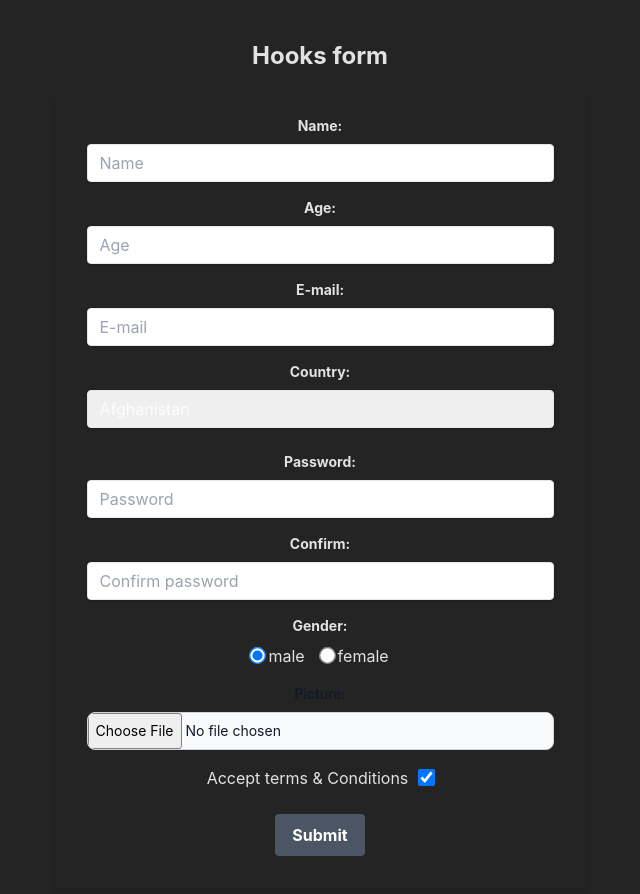
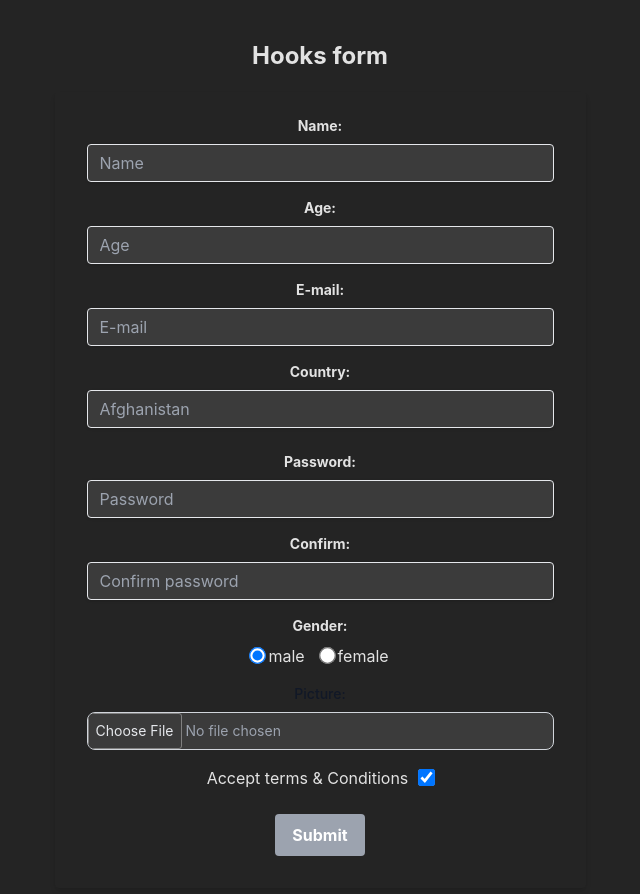
Before and after one commit to Sylphur/React-RSS-week-1, a React (Vite) app in the folder rss-react-1/: page /hooks in a window 1280 px wide. Shown: the top 894 px of the page, without its empty margins (320-960 px from the left). Built offline with nearby package versions, Linux system fonts and the light colour scheme.

Commit message:
fix: styles, button disabling

```diff
--- a/rss-react-1/src/components/FormInput.scss
+++ b/rss-react-1/src/components/FormInput.scss
@@ -2,8 +2,17 @@ input::file-selector-button {
   padding: 0.5em;
   border: thin solid grey;
   border-radius: 3px;
+  background-color: #3b3b3b;
+  color: rgb(229, 231, 235);
   cursor: pointer;
 }
 .scale {
   transform: scale(1.3);
 }
+.bg-input {
+  background-color: #3b3b3b;
+  color: rgb(156, 163, 175);
+}
+button:disabled {
+  background-color: rgb(156, 163, 175) !important;
+}
--- a/rss-react-1/src/components/components-form/ComponentsForm.tsx
+++ b/rss-react-1/src/components/components-form/ComponentsForm.tsx
@@ -23,6 +23,7 @@ const ComponentsForm = () => {
   const pictureRef = useRef<HTMLInputElement>(null);
   const [picture, setPicture] = useState('');
   const acceptRef = useRef<HTMLInputElement>(null);
+  const [disabled, setDisabled] = useState(false);
 
   const handleSubmit = async (e: React.FormEvent<HTMLFormElement>) => {
     e.preventDefault();
@@ -62,7 +63,10 @@ const ComponentsForm = () => {
         });
       }
       setValidateErrors(errors);
-      console.error(errors);
+      setDisabled(true);
+      setTimeout(() => {
+        setDisabled(false);
+      }, 2000);
     }
   };
   const handleRadio = (e: ChangeEvent<HTMLInputElement>) => {
@@ -96,7 +100,7 @@ const ComponentsForm = () => {
             id="name"
             ref={nameRef}
             placeholder="Name"
-            className="shadow appearance-none border rounded w-full py-2 px-3 leading-tight focus:outline-none focus:shadow-outline"
+            className="shadow bg-input appearance-none border rounded w-full py-2 px-3 leading-tight focus:outline-none focus:shadow-outline"
           />
           <p className="text-red-500 text-s italic">{validateErrors['name']}</p>
         </div>
@@ -111,7 +115,7 @@ const ComponentsForm = () => {
             id="age"
             ref={ageRef}
             placeholder="Age"
-            className="shadow appearance-none border rounded w-full py-2 px-3 leading-tight focus:outline-none focus:shadow-outline"
+            className="shadow bg-input appearance-none border rounded w-full py-2 px-3 leading-tight focus:outline-none focus:shadow-outline"
           />
           <p className="text-red-500 text-s italic">{validateErrors['age']}</p>
         </div>
@@ -126,7 +130,7 @@ const ComponentsForm = () => {
             id="email"
             ref={emailRef}
             placeholder="E-mail"
-            className="shadow appearance-none border rounded w-full py-2 px-3 leading-tight focus:outline-none focus:shadow-outline"
+            className="shadow bg-input appearance-none border rounded w-full py-2 px-3 leading-tight focus:outline-none focus:shadow-outline"
           />
           <p className="text-red-500 text-s italic">
             {validateErrors['email']}
@@ -142,7 +146,7 @@ const ComponentsForm = () => {
             id="country"
             ref={countryRef}
             placeholder="Country"
-            className="shadow appearance-none border rounded w-full py-2 px-3 leading-tight focus:outline-none focus:shadow-outline"
+            className="shadow bg-input appearance-none border rounded w-full py-2 px-3 leading-tight focus:outline-none focus:shadow-outline"
           >
             {countries.map((value) => (
               <option key={value} value={value}>
@@ -165,7 +169,7 @@ const ComponentsForm = () => {
             id="password"
             ref={passwordRef}
             placeholder="Password"
-            className="shadow appearance-none border rounded w-full py-2 px-3 leading-tight focus:outline-none focus:shadow-outline"
+            className="shadow bg-input appearance-none border rounded w-full py-2 px-3 leading-tight focus:outline-none focus:shadow-outline"
           />
           <p className="text-red-500 text-s italic">
             {validateErrors['password']}
@@ -182,7 +186,7 @@ const ComponentsForm = () => {
             id="confirm"
             ref={confirmRef}
             placeholder="Confirm password"
-            className="shadow appearance-none border rounded w-full py-2 px-3 leading-tight focus:outline-none focus:shadow-outline"
+            className="shadow bg-input appearance-none border rounded w-full py-2 px-3 leading-tight focus:outline-none focus:shadow-outline"
           />
           <p className="text-red-500 text-s italic">
             {validateErrors['confirm']}
@@ -231,7 +235,7 @@ const ComponentsForm = () => {
             id="picture"
             ref={pictureRef}
             onChange={handleImage}
-            className="block w-full text-sm text-gray-900 border border-gray-300 rounded-lg cursor-pointer bg-gray-50 dark:text-gray-400 focus:outline-none dark:bg-gray-700 dark:border-gray-600 dark:placeholder-gray-400"
+            className="block bg-input w-full text-sm text-gray-900 border border-gray-300 rounded-lg cursor-pointer bg-gray-50 dark:text-gray-400 focus:outline-none dark:bg-gray-700 dark:border-gray-600 dark:placeholder-gray-400"
           />
           <p className="text-red-500 text-s italic">
             {validateErrors['picture']}
@@ -256,6 +260,7 @@ const ComponentsForm = () => {
         <button
           type="submit"
           className="bg-gray-600 hover:bg-gray-700 text-white font-bold py-2 px-4 rounded focus:outline-none focus:shadow-outline"
+          disabled={disabled}
         >
           Submit
         </button>
--- a/rss-react-1/src/components/hooks-form/HooksForm.tsx
+++ b/rss-react-1/src/components/hooks-form/HooksForm.tsx
@@ -12,12 +12,7 @@ const HooksForm = () => {
   const { setHookForm } = useActions();
   const countries = useAppSelector((state) => state.countries.countries);
   const navigate = useNavigate();
-  const {
-    register,
-    handleSubmit,
-    getValues,
-    formState: { errors },
-  } = useForm({
+  const { register, handleSubmit, getValues, formState } = useForm({
     mode: 'onChange',
     resolver: yupResolver(userSchema),
   });
@@ -45,10 +40,10 @@ const HooksForm = () => {
             id="name"
             {...register('name')}
             placeholder="Name"
-            className="shadow appearance-none border rounded w-full py-2 px-3 leading-tight focus:outline-none focus:shadow-outline"
+            className="shadow appearance-none bg-input border rounded w-full py-2 px-3 leading-tight focus:outline-none focus:shadow-outline"
           />
           <p className="text-red-500 text-s italic">
-            {errors.name && errors.name.message}
+            {formState.errors.name && formState.errors.name.message}
           </p>
         </div>
 
@@ -61,10 +56,10 @@ const HooksForm = () => {
             id="age"
             {...register('age')}
             placeholder="Age"
-            className="shadow appearance-none border rounded w-full py-2 px-3 leading-tight focus:outline-none focus:shadow-outline"
+            className="shadow appearance-none bg-input border rounded w-full py-2 px-3 leading-tight focus:outline-none focus:shadow-outline"
           />
           <p className="text-red-500 text-s italic">
-            {errors.age && errors.age.message}
+            {formState.errors.age && formState.errors.age.message}
           </p>
         </div>
 
@@ -77,10 +72,10 @@ const HooksForm = () => {
             id="email"
             {...register('email')}
             placeholder="E-mail"
-            className="shadow appearance-none border rounded w-full py-2 px-3 leading-tight focus:outline-none focus:shadow-outline"
+            className="shadow appearance-none bg-input border rounded w-full py-2 px-3 leading-tight focus:outline-none focus:shadow-outline"
           />
           <p className="text-red-500 text-s italic">
-            {errors.email && errors.email.message}
+            {formState.errors.email && formState.errors.email.message}
           </p>
         </div>
 
@@ -92,7 +87,7 @@ const HooksForm = () => {
             id="country"
             {...register('country')}
             placeholder="Country"
-            className="shadow appearance-none border rounded w-full py-2 px-3 leading-tight focus:outline-none focus:shadow-outline"
+            className="shadow appearance-none bg-input border rounded w-full py-2 px-3 leading-tight focus:outline-none focus:shadow-outline"
           >
             {countries.map((value) => (
               <option key={value} value={value}>
@@ -101,7 +96,7 @@ const HooksForm = () => {
             ))}
           </select>
           <p className="text-red-500 text-s italic">
-            {errors.country && errors.country.message}
+            {formState.errors.country && formState.errors.country.message}
           </p>
         </div>
 
@@ -114,10 +109,10 @@ const HooksForm = () => {
             id="password"
             {...register('password')}
             placeholder="Password"
-            className="shadow appearance-none border rounded w-full py-2 px-3 leading-tight focus:outline-none focus:shadow-outline"
+            className="shadow appearance-none bg-input border rounded w-full py-2 px-3 leading-tight focus:outline-none focus:shadow-outline"
           />
           <p className="text-red-500 text-s italic">
-            {errors.password && errors.password.message}
+            {formState.errors.password && formState.errors.password.message}
           </p>
         </div>
 
@@ -130,10 +125,10 @@ const HooksForm = () => {
             id="confirm"
             {...register('confirm')}
             placeholder="Confirm password"
-            className="shadow appearance-none border rounded w-full py-2 px-3 leading-tight focus:outline-none focus:shadow-outline"
+            className="shadow appearance-none bg-input border rounded w-full py-2 px-3 leading-tight focus:outline-none focus:shadow-outline"
           />
           <p className="text-red-500 text-s italic">
-            {errors.confirm && errors.confirm.message}
+            {formState.errors.confirm && formState.errors.confirm.message}
           </p>
         </div>
 
@@ -159,7 +154,7 @@ const HooksForm = () => {
           />
           <label htmlFor="genderFemale">{Gender.Female}</label>
           <p className="text-red-500 text-s italic">
-            {errors.gender && errors.gender.message}
+            {formState.errors.gender && formState.errors.gender.message}
           </p>
         </div>
 
@@ -174,10 +169,10 @@ const HooksForm = () => {
             type="file"
             id="picture"
             {...register('picture')}
-            className="block w-full text-sm text-gray-900 border border-gray-300 rounded-lg cursor-pointer bg-gray-50 dark:text-gray-400 focus:outline-none dark:bg-gray-700 dark:border-gray-600 dark:placeholder-gray-400"
+            className="block w-full text-sm bg-input text-gray-900 border border-gray-300 rounded-lg cursor-pointer bg-gray-50 dark:text-gray-400 focus:outline-none dark:bg-gray-700 dark:border-gray-600 dark:placeholder-gray-400"
           />
           <p className="text-red-500 text-s italic">
-            {errors.picture && errors.picture.message}
+            {formState.errors.picture && formState.errors.picture.message}
           </p>
         </div>
 
@@ -191,12 +186,13 @@ const HooksForm = () => {
             defaultChecked
           />
           <p className="text-red-500 text-s italic">
-            {errors.acceptTerm && errors.acceptTerm.message}
+            {formState.errors.acceptTerm && formState.errors.acceptTerm.message}
           </p>
         </div>
 
         <button
           type="submit"
+          disabled={!formState.isValid}
           className="bg-gray-600 hover:bg-gray-700 text-white font-bold py-2 px-4 rounded focus:outline-none focus:shadow-outline"
         >
           Submit
--- a/rss-react-1/src/index.css
+++ b/rss-react-1/src/index.css
@@ -7,7 +7,7 @@
   line-height: 1.5;
   font-weight: 400;
 
-  color-scheme: light dark;
+  color-scheme: light dark !important;
   color: rgba(255, 255, 255, 0.87);
   background-color: #242424;
 
@@ -53,8 +53,8 @@ button {
 button:hover {
   border-color: #646cff;
 }
-
-/* @media (prefers-color-scheme: light) {
+/*
+@media (prefers-color-scheme: light) {
   :root {
     color: #213547;
     background-color: #ffffff;
```
